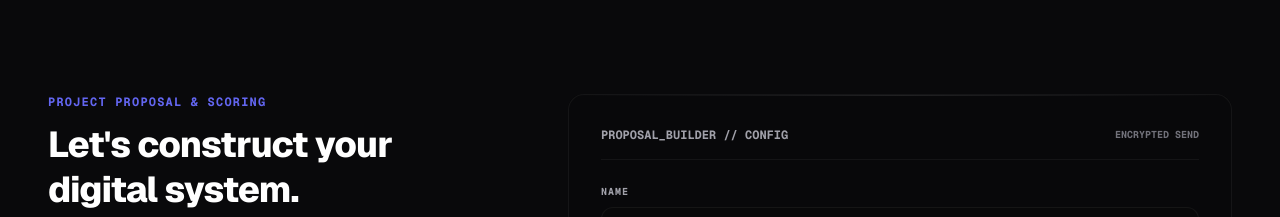
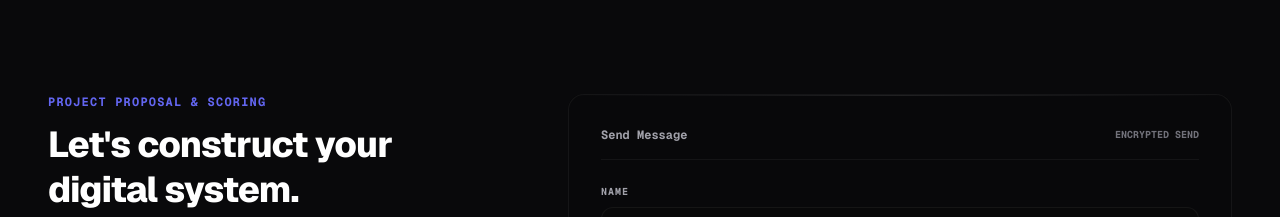
Before and after one commit to AtulJamdar/Main-Portfolio, a Next.js app: page / in a window 1280 px wide. Shown: the part 7840-8057 px from the top of the page. Built offline with nearby package versions, Linux system fonts and the light colour scheme.

Commit message:
Send Message text changed

```diff
--- a/src/components/sections/Contact.tsx
+++ b/src/components/sections/Contact.tsx
@@ -187,7 +187,7 @@ export default function Contact() {
             <CardGlass delay={0.1} className="relative overflow-hidden">
 
               <div className="flex justify-between items-center pb-4 border-b border-white/5 mb-6">
-                <span className="text-xs font-bold font-mono text-zinc-400">PROPOSAL_BUILDER // CONFIG</span>
+                <span className="text-xs font-bold font-mono text-zinc-400">Send Message</span>
                 <span className="text-[10px] font-bold text-zinc-500 font-mono">ENCRYPTED SEND</span>
               </div>
 
```
